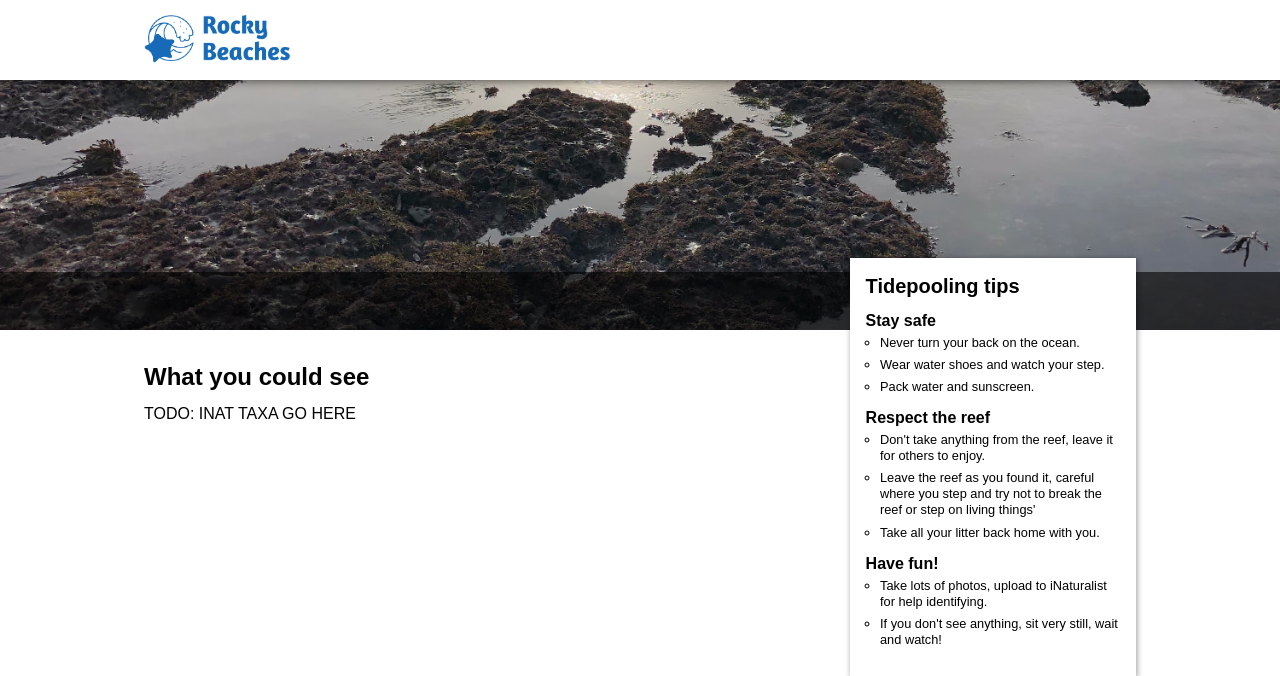
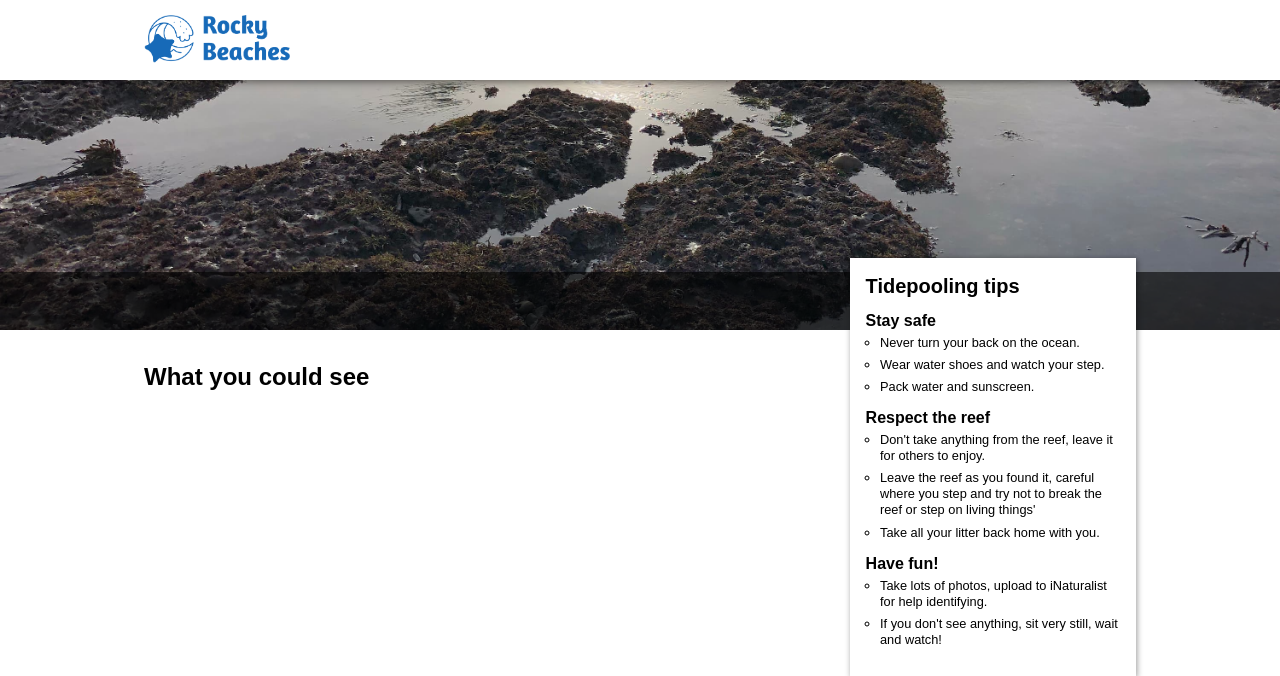
Before and after one commit to natbat/rockybeaches, a Python web app: template templates/row-data-places.html in a window 1280 px wide. Shown: the top 676 px of the page. Run offline with Jinja, Linux system fonts and the light colour scheme; the template is opened without the code that fills it, so the values that code supplies are empty; some libraries are stand-ins or nearby versions.

Commit message:
working on inat taxa

```diff
--- a/templates/row-data-places.html
+++ b/templates/row-data-places.html
@@ -31,7 +31,11 @@
     {{ place.body|safe }}
 
     <h2>What you could see</h2>
-    <div id="species">TODO: INAT TAXA GO HERE</div>
+    <div id="species">
+      <ul>
+        <li></li>
+    </div>
+
   </div> <!-- end .primary -->
 
   <div class="secondary pull-out">
```
